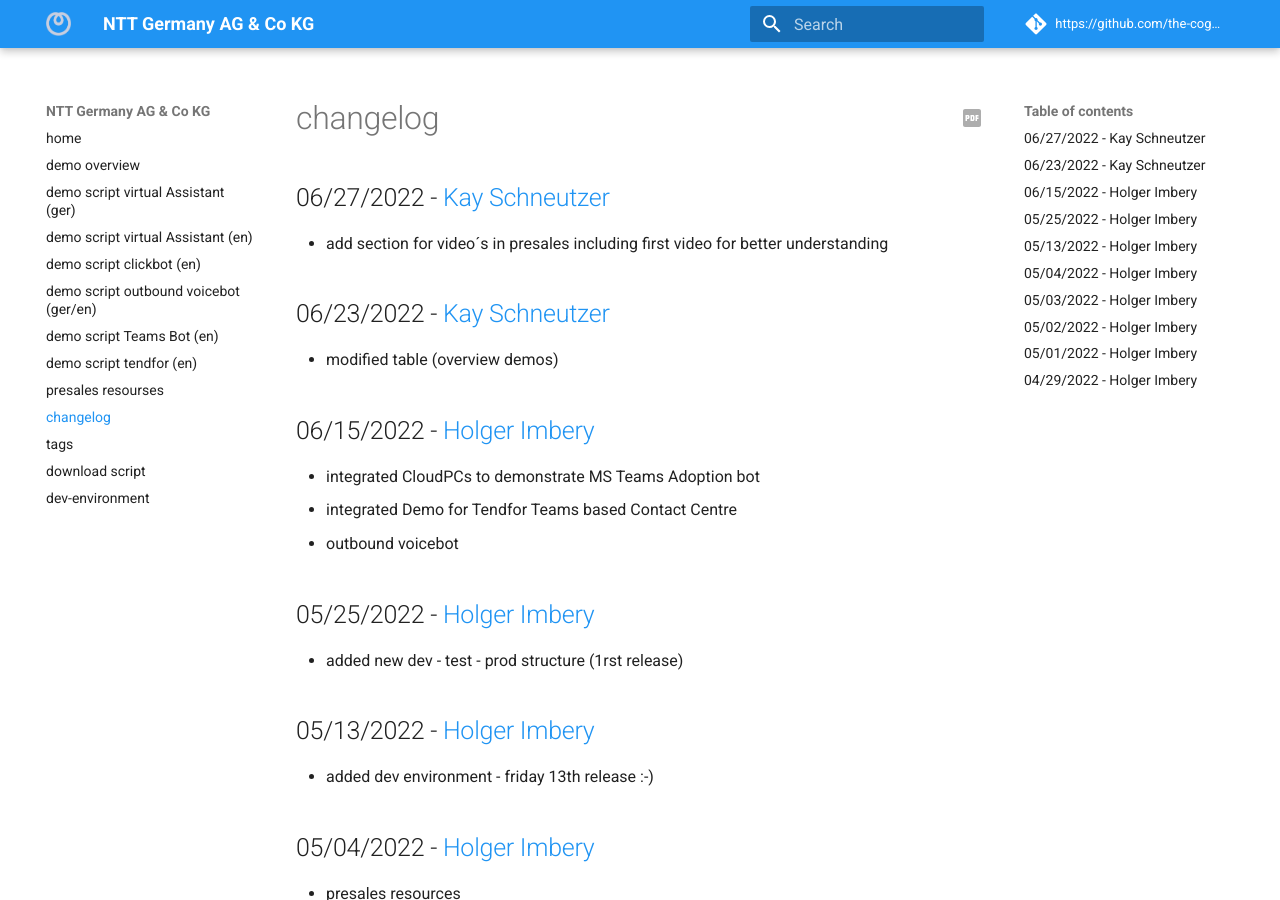
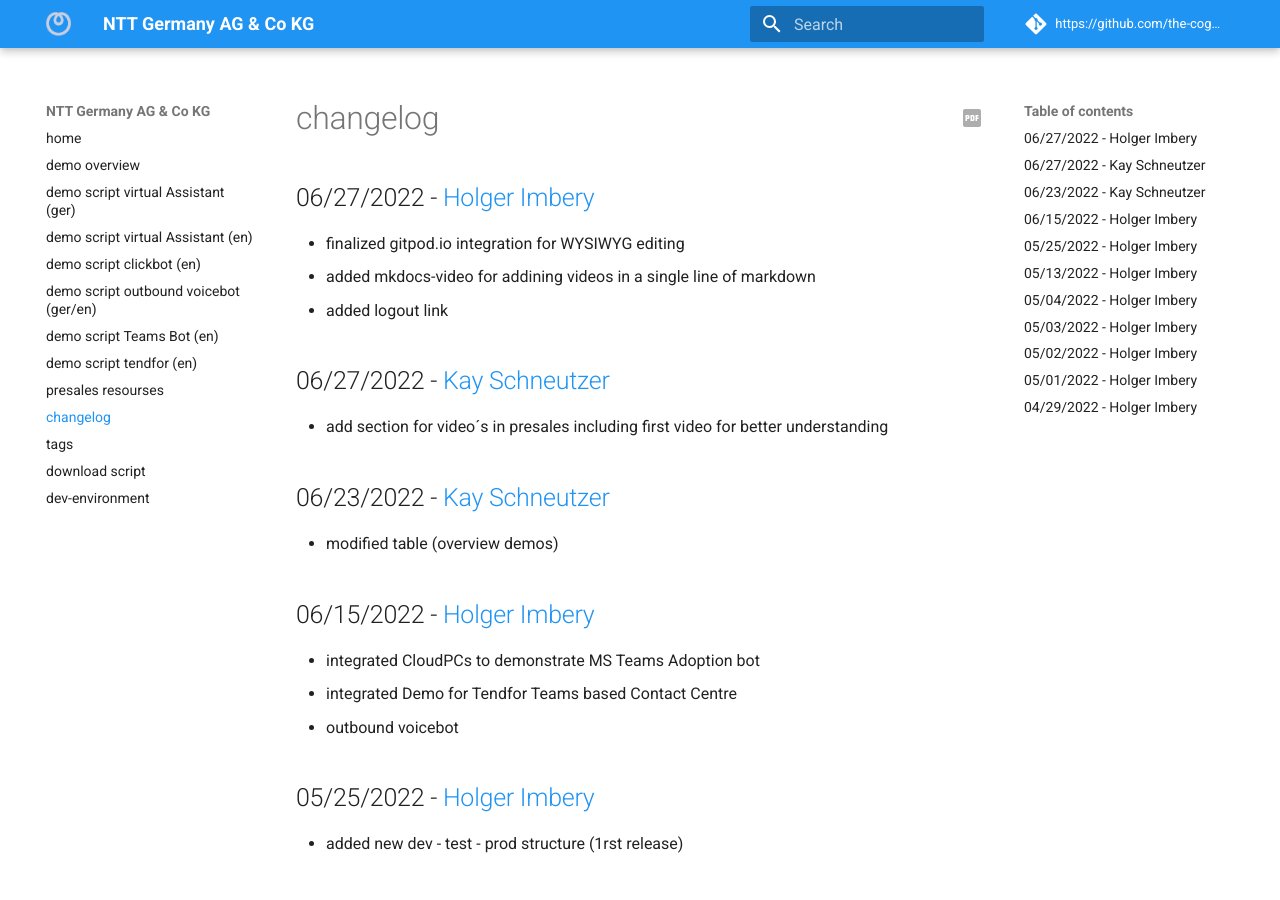
Before and after one commit to the-cognitiveservices-ninja/demo-environment, an MkDocs documentation site: the page built from docs/changelog.md, in a window 1280 px wide and 900 px high. Built offline with MkDocs 1.6.1 and Material for MkDocs 9.7.7, drawn with Linux system fonts in a browser that asks for light colours; comment, search, counter and statistics services are not loaded.

Commit message:
update changelog 06.27

```diff
--- a/docs/changelog.md
+++ b/docs/changelog.md
@@ -1,6 +1,11 @@
 ---
 title: changelog
 ---
+## 06/27/2022  - [Holger Imbery](https://github.com/the-cognitiveservices-ninja)
+ - finalized gitpod.io integration for WYSIWYG editing
+ - added mkdocs-video for addining videos in a single line of markdown
+ - added logout link
+
 
 ## 06/27/2022  - [Kay Schneutzer](https://github.com/schneutzi-81)
  - add section for video´s in presales including first video for better understanding
```
